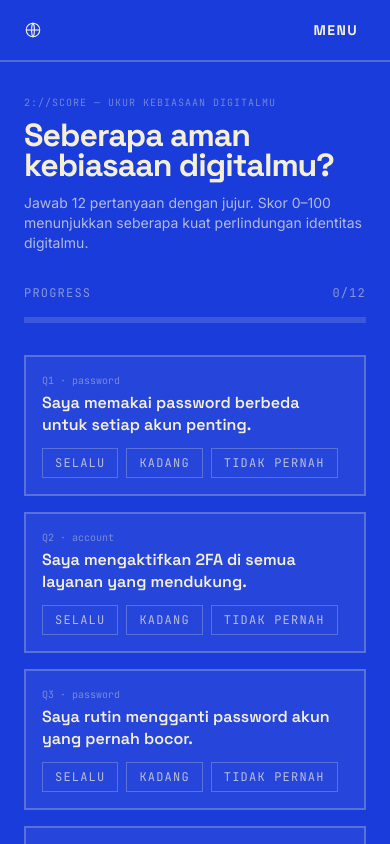
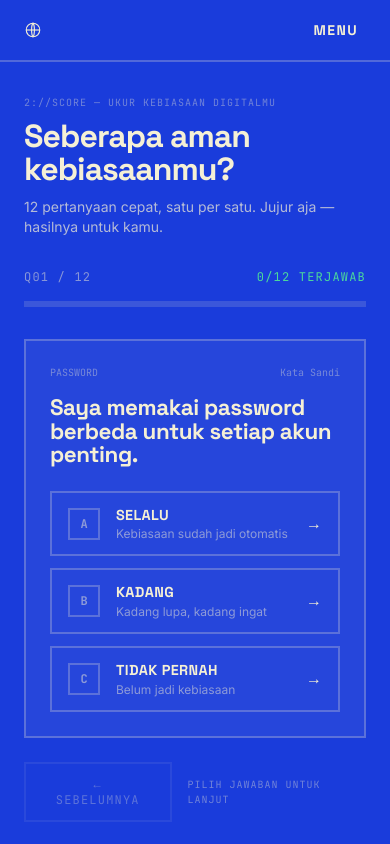
Before and after one commit to xzael24/Netchi, a Next.js app: page /privacy-score in a window 390 px wide. Shown: the top 844 px of the page. Built offline with nearby package versions, Linux system fonts and the light colour scheme.

Commit message:
feat: privacy-score as editorial one-at-a-time wizard with score breakdown

```diff
--- a/src/app/privacy-score/page.tsx
+++ b/src/app/privacy-score/page.tsx
@@ -1,110 +1,218 @@
 "use client";
 
-import { useState } from "react";
+import { useState, useEffect } from "react";
 import Link from "next/link";
+import { motion, AnimatePresence, animate } from "framer-motion";
 import {
   PRIVACY_QUESTIONS,
   calculateScore,
   scoreCategory,
+  ANSWER_SCORE,
   type Answer,
 } from "@/data/privacyQuestions";
 import { FeatureShell } from "@/components/layout/FeatureShell";
+import { HeadingReveal } from "@/components/layout/HeadingReveal";
 
 const LINE = "border-cream/25";
 
-const OPTIONS: { value: Answer; label: string }[] = [
-  { value: "always", label: "Selalu" },
-  { value: "sometimes", label: "Kadang" },
-  { value: "never", label: "Tidak Pernah" },
+const OPTIONS: { value: Answer; label: string; letter: string; note: string }[] = [
+  { value: "always", label: "Selalu", letter: "A", note: "Kebiasaan sudah jadi otomatis" },
+  { value: "sometimes", label: "Kadang", letter: "B", note: "Kadang lupa, kadang ingat" },
+  { value: "never", label: "Tidak Pernah", letter: "C", note: "Belum jadi kebiasaan" },
 ];
 
+const CATEGORY_LABEL: Record<string, string> = {
+  password: "Kata Sandi",
+  account: "Keamanan Akun",
+  browsing: "Kebiasaan Browsing",
+  social: "Media Sosial",
+};
+
+function categoryBreakdown(answers: Record<string, Answer>) {
+  const acc: Record<string, { w: number; s: number }> = {};
+  for (const q of PRIVACY_QUESTIONS) {
+    const a = answers[q.id];
+    if (a === undefined) continue;
+    const cur = acc[q.category] ?? { w: 0, s: 0 };
+    cur.w += q.weight;
+    cur.s += ANSWER_SCORE[a] * q.weight;
+    acc[q.category] = cur;
+  }
+  return Object.entries(acc).map(([cat, v]) => ({
+    cat,
+    label: CATEGORY_LABEL[cat] ?? cat,
+    score: v.w > 0 ? Math.round((v.s / v.w) * 100) : 0,
+  }));
+}
+
 export default function PrivacyScorePage() {
+  const [current, setCurrent] = useState(0);
   const [answers, setAnswers] = useState<Record<string, Answer>>({});
   const [score, setScore] = useState<number | null>(null);
+  const [disp, setDisp] = useState(0);
 
+  const total = PRIVACY_QUESTIONS.length;
+  const question = PRIVACY_QUESTIONS[current];
   const answeredCount = Object.keys(answers).length;
-  const allAnswered = answeredCount === PRIVACY_QUESTIONS.length;
 
-  const handleSubmit = (e: React.FormEvent) => {
-    e.preventDefault();
-    if (!allAnswered) return;
-    setScore(calculateScore(answers));
+  useEffect(() => {
+    if (score === null) return;
+    const controls = animate(0, score, {
+      duration: 1.4,
+      ease: "easeOut",
+      onUpdate: (v) => setDisp(Math.round(v)),
+    });
+    return () => controls.stop();
+  }, [score]);
+
+  const select = (v: Answer) => {
+    setAnswers((prev) => ({ ...prev, [question.id]: v }));
+    if (current < total - 1) setCurrent((i) => i + 1);
   };
+
+  const back = () => setCurrent((i) => Math.max(0, i - 1));
+
+  const finish = () => setScore(calculateScore(answers));
 
   const reset = () => {
     setAnswers({});
     setScore(null);
+    setCurrent(0);
   };
 
   return (
     <FeatureShell label="2://SCORE">
-      <div className="max-w-3xl mx-auto">
-          <span className="font-mono text-[10px] uppercase tracking-widest text-cream/40">
+      <div className="mx-auto max-w-3xl">
+        <span data-article-reveal className="font-mono text-[10px] uppercase tracking-widest text-cream/40">
           2://SCORE — Ukur kebiasaan digitalmu
         </span>
-          <h1 className="mt-2 font-display font-bold leading-[0.95] tracking-[-0.03em] text-[clamp(2rem,5vw,3.5rem)]">
-            Seberapa aman kebiasaan digitalmu?
-          </h1>
-          <p className="mt-3 text-sm text-cream/70 md:text-base">
-            Jawab 12 pertanyaan dengan jujur. Skor 0–100 menunjukkan seberapa kuat
-            perlindungan identitas digitalmu.
+        <div data-article-reveal>
+          <HeadingReveal
+            as="h1"
+            lines={["Seberapa aman", "kebiasaanmu?"]}
+            className="mt-2 font-display font-bold leading-[0.9] tracking-[-0.03em] text-[clamp(2rem,5vw,3.5rem)]"
+          />
+        </div>
+        <p data-article-reveal className="mt-3 text-sm text-cream/70 md:text-base">
+          {score === null
+            ? `${total} pertanyaan cepat, satu per satu. Jujur aja — hasilnya untuk kamu.`
+            : `Skor 0–100 menunjukkan seberapa kuat perlindungan identitas digitalmu.`}
         </p>
 
         {score === null ? (
-            <form onSubmit={handleSubmit} className="mt-8">
-              <div className="mb-4 flex items-center justify-between font-mono text-xs uppercase tracking-widest text-cream/50">
-                <span>Progress</span>
-                <span>{answeredCount}/{PRIVACY_QUESTIONS.length}</span>
+          <div className="mt-8">
+            {/* progress */}
+            <div data-article-reveal className="mb-4 flex items-center justify-between font-mono text-xs uppercase tracking-widest text-cream/50">
+              <span>
+                Q{String(current + 1).padStart(2, "0")} / {total}
+              </span>
+              <span className="text-[#4cd99b]">{answeredCount}/{total} terjawab</span>
             </div>
-              <div className="mb-8 h-1.5 w-full bg-cream/15">
+            <div data-article-reveal className="mb-8 h-1.5 w-full bg-cream/15">
               <div
-                  className="h-full bg-[#f5f0d5] transition-all duration-300"
-                  style={{ width: `${(answeredCount / PRIVACY_QUESTIONS.length) * 100}%` }}
+                className="h-full bg-[#f5f0d5] transition-all duration-500"
+                style={{ width: `${(answeredCount / total) * 100}%` }}
               />
             </div>
 
-              <ol className="space-y-4">
-                {PRIVACY_QUESTIONS.map((q, i) => (
-                  <li key={q.id} className={`border-2 ${LINE} bg-cream/5 p-4 md:p-5`}>
-                    <div className="flex items-start justify-between gap-4">
-                      <span className="font-mono text-[10px] text-cream/40">Q{i + 1} · {q.category}</span>
+            {/* question card */}
+            <AnimatePresence mode="wait">
+              <motion.div
+                key={current}
+                initial={{ x: 48, opacity: 0 }}
+                animate={{ x: 0, opacity: 1 }}
+                exit={{ x: -48, opacity: 0 }}
+                transition={{ duration: 0.45, ease: [0.22, 1, 0.36, 1] }}
+                className={`border-2 ${LINE} bg-cream/5 p-6 md:p-8`}
+              >
+                <div className="flex items-center justify-between gap-4">
+                  <span className="font-mono text-[10px] text-cream/40">
+                    {question.category.toUpperCase()}
+                  </span>
+                  <span className="font-mono text-[10px] text-cream/40">
+                    {CATEGORY_LABEL[question.category] ?? question.category}
+                  </span>
                 </div>
-                    <p className="mt-1 font-display font-semibold leading-snug">{q.question}</p>
-                    <div className="mt-3 flex flex-wrap gap-2" role="radiogroup" aria-label={q.question}>
-                      {OPTIONS.map((opt) => (
+
+                <h2 className="mt-4 font-display font-bold leading-[1.05] tracking-[-0.02em] text-[clamp(1.4rem,4vw,2.4rem)]">
+                  {question.question}
+                </h2>
+
+                <div className="mt-6 grid gap-3">
+                  {OPTIONS.map((opt) => {
+                    const active = answers[question.id] === opt.value;
+                    return (
                       <button
                         key={opt.value}
                         type="button"
-                          onClick={() => setAnswers((prev) => ({ ...prev, [q.id]: opt.value }))}
-                          aria-pressed={answers[q.id] === opt.value}
-                          className={`border px-3 py-1.5 font-mono text-xs uppercase tracking-widest transition-colors ${
-                            answers[q.id] === opt.value
+                        onClick={() => select(opt.value)}
+                        aria-pressed={active}
+                        className={`group flex w-full items-center gap-4 border-2 px-4 py-3 text-left transition-colors ${
+                          active
                             ? "border-[#f5f0d5] bg-[#f5f0d5] text-[#1D3CDB]"
-                              : "border-cream/25 text-cream/70 hover:border-cream/60"
+                            : `${LINE} hover:border-cream/60`
                         }`}
                       >
+                        <span
+                          className={`flex h-8 w-8 shrink-0 items-center justify-center border-2 font-mono text-xs font-bold ${
+                            active ? "border-[#1D3CDB] text-[#1D3CDB]" : `${LINE} text-cream/50`
+                          }`}
+                        >
+                          {opt.letter}
+                        </span>
+                        <span className="flex-1">
+                          <span className="block font-display font-bold uppercase tracking-wide text-[clamp(0.9rem,2.5cqw,1.1rem)]">
                             {opt.label}
+                          </span>
+                          <span className={`block text-xs ${active ? "text-[#1D3CDB]/60" : "text-cream/50"}`}>
+                            {opt.note}
+                          </span>
+                        </span>
+                        <span className="font-mono transition-transform duration-300 group-hover:translate-x-1">→</span>
                       </button>
-                      ))}
+                    );
+                  })}
                 </div>
-                  </li>
-                ))}
-              </ol>
+              </motion.div>
+            </AnimatePresence>
 
+            {/* controls */}
+            <div className="mt-6 flex items-center justify-between gap-4">
               <button
-                type="submit"
-                disabled={!allAnswered}
-                className="mt-8 w-full bg-[#f5f0d5] text-[#1D3CDB] font-mono uppercase tracking-widest px-6 py-4 text-sm font-bold transition-opacity disabled:opacity-40"
+                type="button"
+                onClick={back}
+                disabled={current === 0}
+                className="border-2 border-cream/25 px-5 py-3 font-mono text-xs uppercase tracking-widest transition-colors hover:border-cream/60 disabled:opacity-30 disabled:hover:border-cream/25"
               >
-                {allAnswered ? "Hitung Skor →" : `Jawab ${PRIVACY_QUESTIONS.length - answeredCount} pertanyaan lagi`}
+                ← Sebelumnya
               </button>
-            </form>
+              {current === total - 1 && answers[question.id] !== undefined ? (
+                <button
+                  type="button"
+                  onClick={finish}
+                  className="bg-[#f5f0d5] px-6 py-3 font-mono text-xs font-bold uppercase tracking-widest text-[#1D3CDB]"
+                >
+                  Lihat Skor →
+                </button>
               ) : (
-            <div className="mt-8">
-              <div className={`border-2 ${LINE} bg-cream/5 p-6 text-center`}>
+                <span className="font-mono text-[10px] uppercase tracking-widest text-cream/40">
+                  Pilih jawaban untuk lanjut
+                </span>
+              )}
+            </div>
+          </div>
+        ) : (
+          /* ---------- result ---------- */
+          <motion.div
+            initial={{ opacity: 0, y: 40 }}
+            animate={{ opacity: 1, y: 0 }}
+            transition={{ duration: 0.6, ease: [0.22, 1, 0.36, 1] }}
+            className="mt-8"
+          >
+            <div className={`border-2 ${LINE} bg-cream/5 p-6 md:p-10 text-center`}>
               <span className="font-mono text-xs uppercase tracking-widest text-cream/50">Skor Privasimu</span>
-                <div className="mt-3 font-display font-extrabold text-[clamp(4rem,12vw,8rem)] leading-none">
-                  {score}
+              <div className="mt-2 font-display font-extrabold leading-none text-[clamp(4rem,14vw,8rem)] tabular-nums">
+                {disp}
               </div>
               <div className="mt-2">
                 {(() => {
@@ -121,6 +229,33 @@ export default function PrivacyScorePage() {
               </p>
             </div>
 
+            {/* per-category breakdown */}
+            <div className={`mt-4 border-2 ${LINE} bg-cream/5 p-6`}>
+              <span className="font-mono text-[10px] uppercase tracking-widest text-cream/50">
+                Rincian Per Kategori
+              </span>
+              <div className="mt-4 space-y-4">
+                {categoryBreakdown(answers).map((row) => (
+                  <div key={row.cat}>
+                    <div className="flex items-center justify-between font-mono text-xs uppercase tracking-widest">
+                      <span className="text-cream/80">{row.label}</span>
+                      <span className={row.score >= 70 ? "text-[#4cd99b]" : row.score >= 40 ? "text-[#ffd166]" : "text-[#ff6b6b]"}>
+                        {row.score}/100
+                      </span>
+                    </div>
+                    <div className="mt-1.5 h-1.5 w-full bg-cream/15">
+                      <div
+                        className={`h-full transition-all duration-700 ${
+                          row.score >= 70 ? "bg-[#4cd99b]" : row.score >= 40 ? "bg-[#ffd166]" : "bg-[#ff6b6b]"
+                        }`}
+                        style={{ width: `${row.score}%` }}
+                      />
+                    </div>
+                  </div>
+                ))}
+              </div>
+            </div>
+
             <div className="mt-4 flex flex-col gap-3 sm:flex-row">
               <button
                 onClick={reset}
@@ -130,12 +265,18 @@ export default function PrivacyScorePage() {
               </button>
               <Link
                 href="/password"
-                  className="flex-1 bg-[#f5f0d5] text-[#1D3CDB] px-6 py-3 text-center font-mono text-sm uppercase tracking-widest font-bold"
+                className="flex-1 bg-[#f5f0d5] px-6 py-3 text-center font-mono text-sm font-bold uppercase tracking-widest text-[#1D3CDB]"
               >
                 Buat Password Kuat →
               </Link>
+              <Link
+                href="/breach-checker"
+                className="flex-1 border-2 border-cream/25 px-6 py-3 text-center font-mono text-sm uppercase tracking-widest hover:border-cream/60"
+              >
+                Cek Password Bocor
+              </Link>
             </div>
-            </div>
+          </motion.div>
         )}
       </div>
     </FeatureShell>
```
Lines whose indentation alone changed are shown as unchanged.
